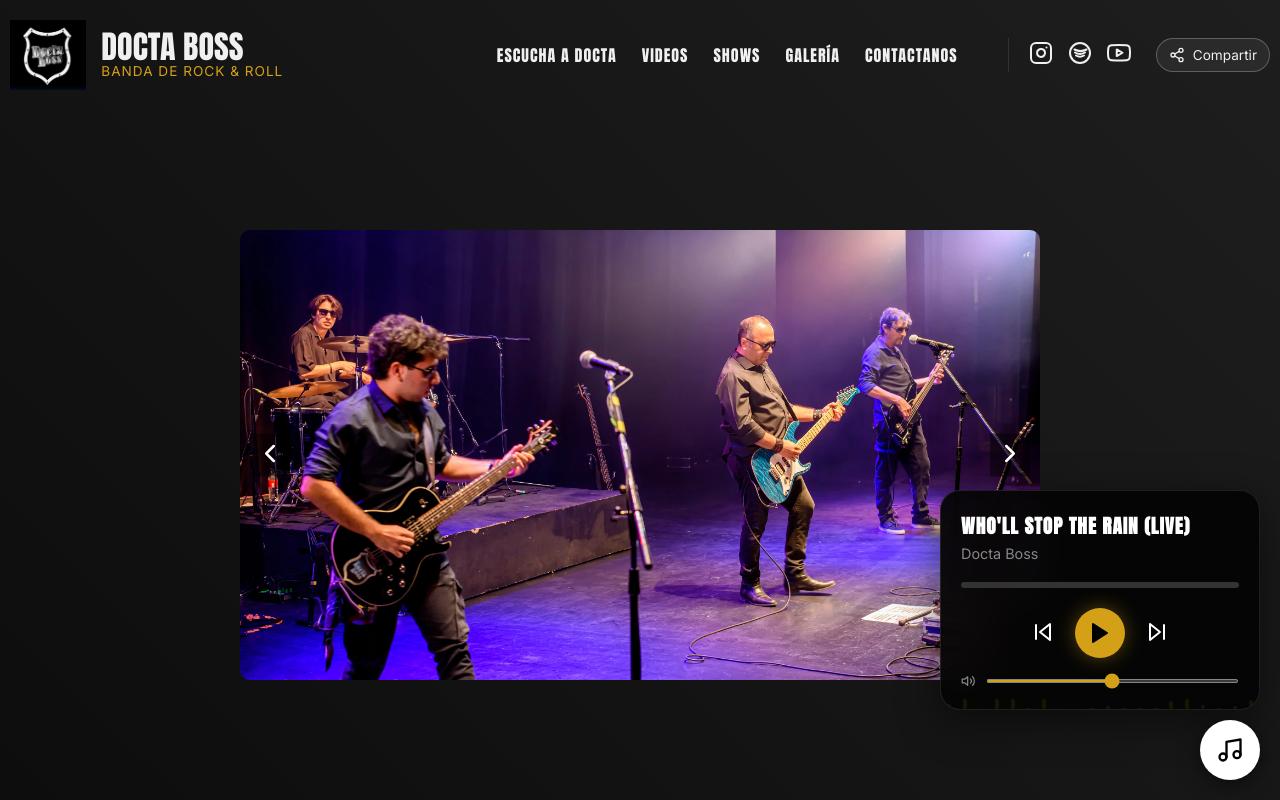
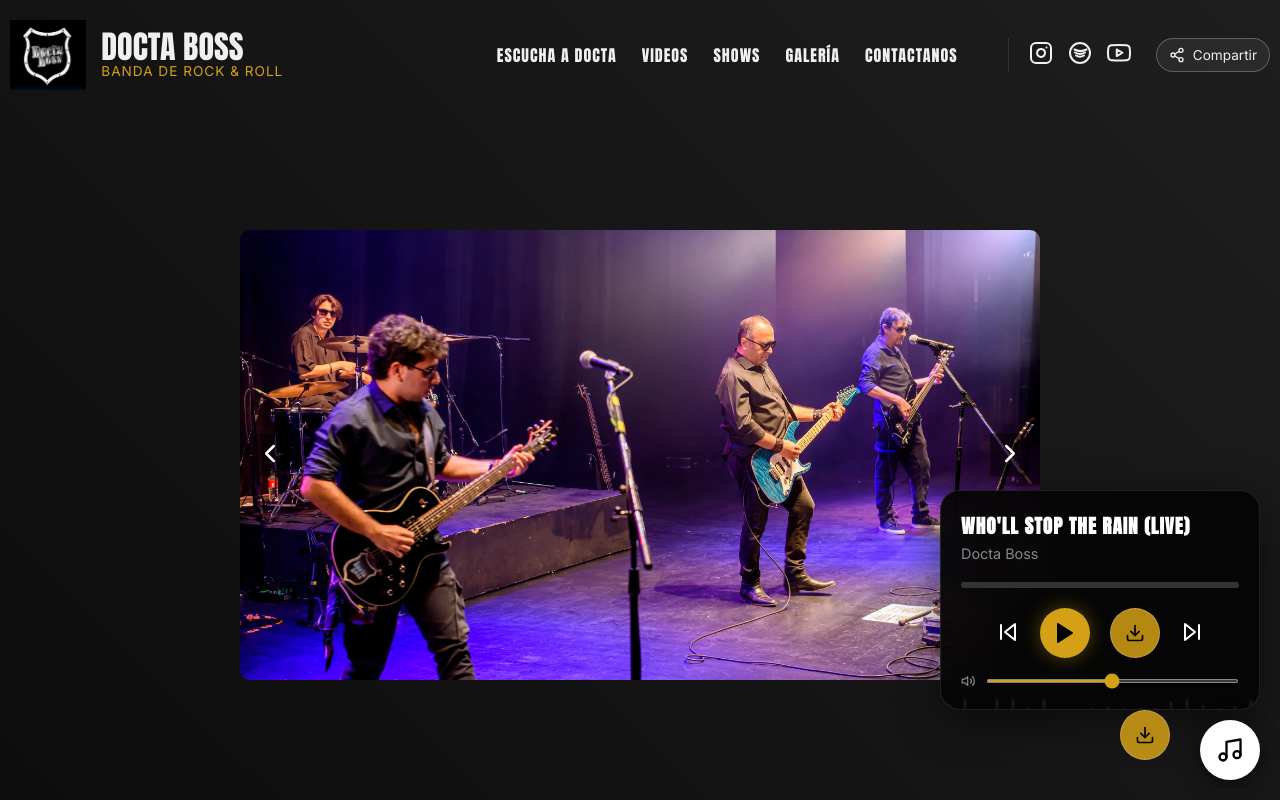
Before and after one commit to krmusicarg-arch/docta, a React (Vite) app: page / in a window 1280 px wide. Both pictures are taken after a click on the button 1230 px from the left and 750 px from the top of the page. Shown: the top 800 px of the page. Built offline with nearby package versions, Linux system fonts and the light colour scheme.

Commit message:
download

```diff
--- a/src/components/MusicPlayer.jsx
+++ b/src/components/MusicPlayer.jsx
@@ -1,5 +1,5 @@
 import React, { useEffect, useRef, useState } from 'react';
-import { Play, Pause, SkipBack, SkipForward, Volume2, Music as MusicIcon } from 'lucide-react';
+import { Play, Pause, SkipBack, SkipForward, Volume2, Music as MusicIcon, Download } from 'lucide-react';
 import { motion, AnimatePresence } from 'framer-motion';
 import { usePlayer } from '../context/PlayerContext';
 
@@ -86,6 +86,10 @@ const MusicPlayer = () => {
   const bars = Array.from({ length: 20 });
   const currentTrack = tracks[currentTrackIndex];
 
+  const canDownload = Boolean(currentTrack?.src && currentTrack.src !== '#');
+  const downloadUrl = canDownload ? encodeURI(currentTrack.src) : undefined;
+  const downloadFileName = canDownload ? `${currentTrack.title.replace(/[^\w\- ]/g, '').replace(/\s+/g, '_')}${currentTrack.src.substring(currentTrack.src.lastIndexOf('.'))}` : undefined;
+
   return (
     <div style={{ position: 'fixed', bottom: '20px', right: '20px', zIndex: 9999 }}>
       <AnimatePresence>
@@ -151,6 +155,31 @@ const MusicPlayer = () => {
                     >
                         {isPlaying ? <Pause size={24} fill="black" /> : <Play size={24} fill="black" />}
                     </button>
+                    <a
+                        href={downloadUrl}
+                        download={downloadFileName}
+                        className="control-btn"
+                        style={{
+                            display: 'flex',
+                            alignItems: 'center',
+                            justifyContent: 'center',
+                            width: '50px',
+                            height: '50px',
+                            borderRadius: '50%',
+                            border: '1px solid rgba(255,255,255,0.2)',
+                            background: canDownload ? 'rgba(212, 160, 23, 0.85)' : 'rgba(255,255,255,0.04)',
+                            cursor: canDownload ? 'pointer' : 'not-allowed',
+                            opacity: canDownload ? 1 : 0.4,
+                        }}
+                        onClick={(e) => {
+                            if (!canDownload) e.preventDefault();
+                        }}
+                        title={canDownload ? 'Descargar canción' : 'Archivo no disponible'}
+                        aria-disabled={!canDownload}
+                        aria-label={canDownload ? 'Descargar canción' : 'Archivo no disponible'}
+                    >
+                        <Download size={20} color={canDownload ? 'black' : 'white'} />
+                    </a>
                     <button onClick={nextTrack} className="control-btn"><SkipForward size={24} /></button>
                 </div>
 
@@ -218,6 +247,37 @@ const MusicPlayer = () => {
             <MusicIcon size={28} />
         )}
       </motion.button>
+
+      {/* Download button always visible */}
+      <a
+        href={downloadUrl}
+        download={downloadFileName}
+        className="control-btn"
+        style={{
+          position: 'absolute',
+          bottom: '20px',
+          right: '90px',
+          width: '50px',
+          height: '50px',
+          borderRadius: '50%',
+          border: '1px solid rgba(255,255,255,0.2)',
+          background: canDownload ? 'rgba(212, 160, 23, 0.85)' : 'rgba(255,255,255,0.04)',
+          cursor: canDownload ? 'pointer' : 'not-allowed',
+          display: 'flex',
+          alignItems: 'center',
+          justifyContent: 'center',
+          opacity: canDownload ? 1 : 0.4,
+          zIndex: 1000,
+        }}
+        onClick={(e) => {
+          if (!canDownload) e.preventDefault();
+        }}
+        title={canDownload ? 'Descargar canción' : 'Archivo no disponible'}
+        aria-disabled={!canDownload}
+        aria-label={canDownload ? 'Descargar canción' : 'Archivo no disponible'}
+      >
+        <Download size={20} color={canDownload ? 'black' : 'white'} />
+      </a>
     </div>
   );
 };
```
Also changed, not shown: 6 other files (tests, documents, lock files or other folders).
